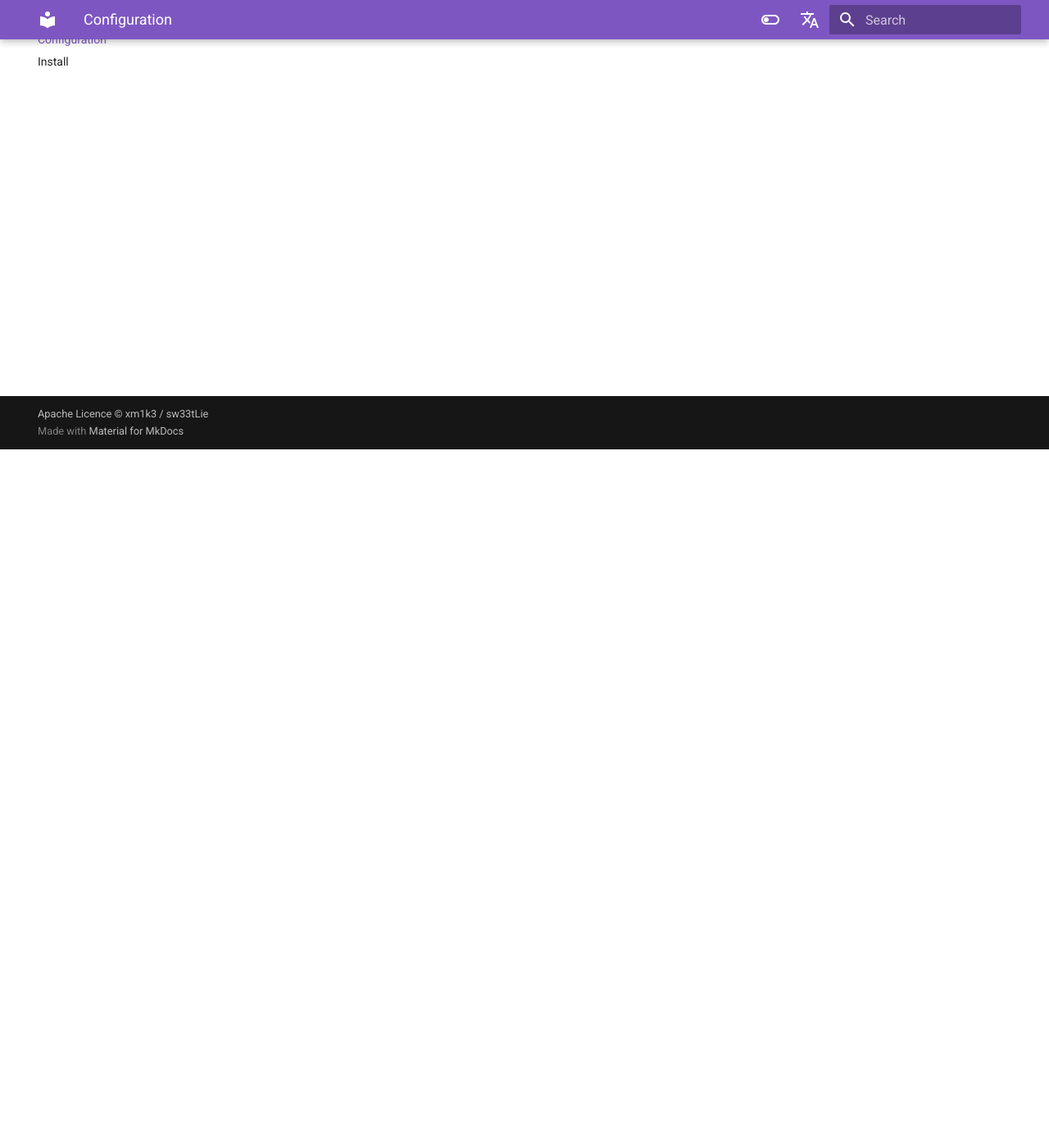
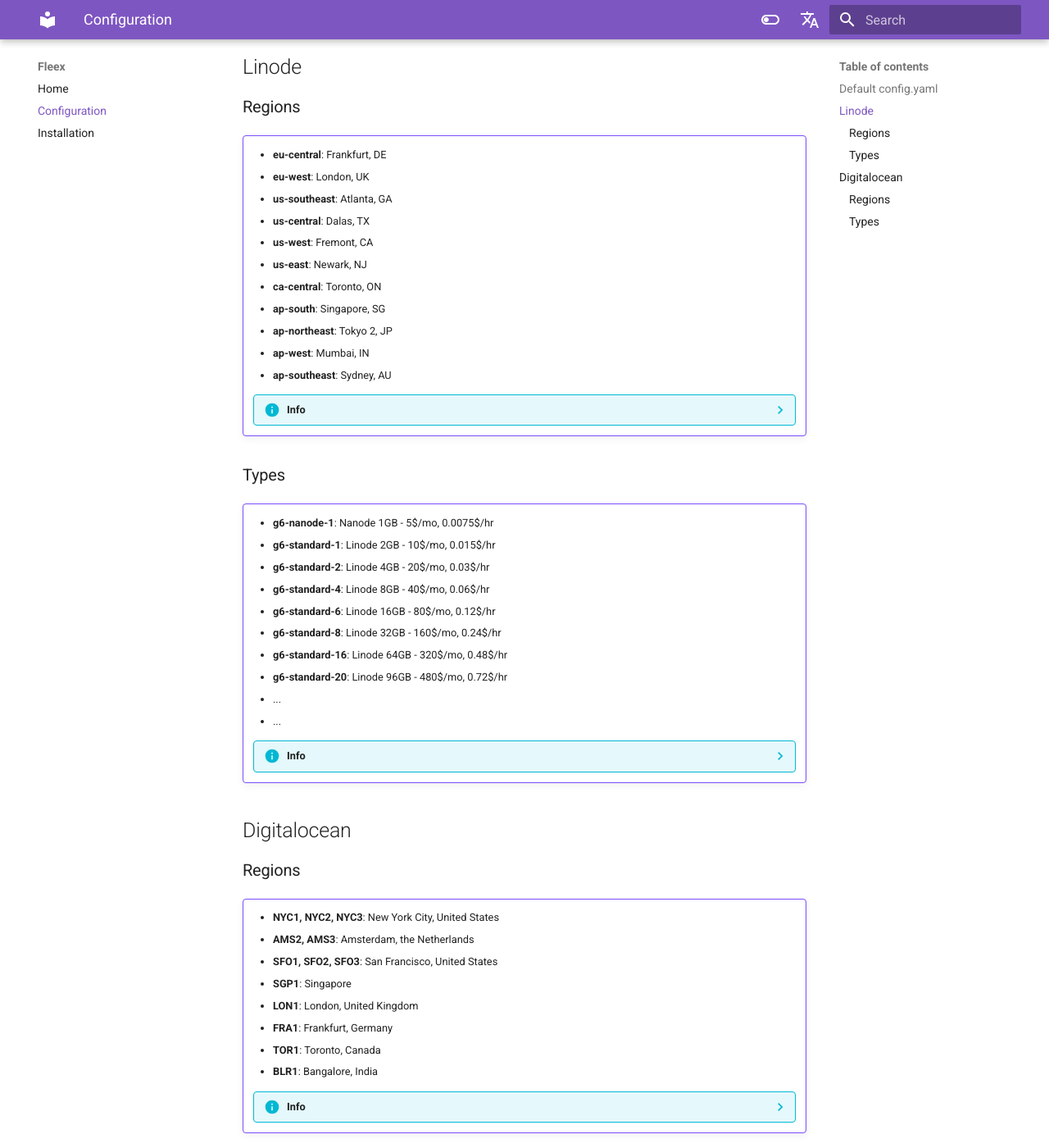
Before and after one commit to FleexSecurity/fleex-docs, an MkDocs documentation site: the page built from docs/config.md, in a window 1280 px wide and 1400 px high, scrolled down 852 px. Shown: the whole window at 82% size. Built offline with MkDocs 1.6.1 and Material for MkDocs 9.7.7, drawn with Linux system fonts in a browser that asks for light colours; comment, search, counter and statistics services are not loaded; some of the changed text lies outside the part shown.

Commit message:
Configuration docs

````diff
--- a/docs/config.md
+++ b/docs/config.md
@@ -1,7 +1,9 @@
 # Configuration
 
-!!! Note
-    Default location: $HOME/.fleex.yaml
+!!! Info
+    Default location: $HOME/fleex/config.yaml
+
+### Default config.yaml
 
 ```yaml
 provider: digitalocean / linode
@@ -33,3 +34,65 @@
     - vps
     - fleex
 ```
+
+## Linode
+
+### Regions
+!!! example ""
+    - **eu-central**: Frankfurt, DE
+    - **eu-west**: London, UK
+    - **us-southeast**: Atlanta, GA
+    - **us-central**: Dalas, TX
+    - **us-west**: Fremont, CA
+    - **us-east**: Newark, NJ
+    - **ca-central**: Toronto, ON
+    - **ap-south**: Singapore, SG
+    - **ap-northeast**: Tokyo 2, JP
+    - **ap-west**: Mumbai, IN
+    - **ap-southeast**: Sydney, AU
+    ??? Info -
+        More info on [Linode API](https://api.linode.com/v4/regions)
+
+### Types
+!!! example ""
+    - **g6-nanode-1**: Nanode 1GB - 5$/mo, 0.0075$/hr
+    - **g6-standard-1**: Linode 2GB - 10$/mo, 0.015$/hr
+    - **g6-standard-2**: Linode 4GB - 20$/mo, 0.03$/hr
+    - **g6-standard-4**: Linode 8GB - 40$/mo, 0.06$/hr
+    - **g6-standard-6**: Linode 16GB - 80$/mo, 0.12$/hr
+    - **g6-standard-8**: Linode 32GB - 160$/mo, 0.24$/hr
+    - **g6-standard-16**: Linode 64GB - 320$/mo, 0.48$/hr
+    - **g6-standard-20**: Linode 96GB - 480$/mo, 0.72$/hr
+    - ...
+    - ...
+    ??? Info -
+        More info on [Linode API](https://api.linode.com/v4/linode/types)
+
+## Digitalocean
+
+### Regions
+!!! example ""
+    - **NYC1, NYC2, NYC3**: New York City, United States
+    - **AMS2, AMS3**: Amsterdam, the Netherlands
+    - **SFO1, SFO2, SFO3**: San Francisco, United States
+    - **SGP1**: Singapore
+    - **LON1**: London, United Kingdom
+    - **FRA1**: Frankfurt, Germany
+    - **TOR1**: Toronto, Canada
+    - **BLR1**: Bangalore, India
+    ??? Info -
+        More info on [Digitalocean regional availability matrix ](https://docs.digitalocean.com/products/platform/availability-matrix/)
+
+### Types
+!!! example ""
+    - **s-1vcpu-1gb**: Standard - 5$/mo
+    - **s-1vcpu-2gb**: Standard - 10$/mo
+    - **s-1vcpu-3gb**: Standard - 15$/mo
+    - **s-2vcpu-4gb**: Standard - 20$/mo
+    - **s-4vcpu-8gb**: Standard - 40$/mo
+    - **s-6vcpu-16gb**: Standard - 80$/mo
+    - **s-8vcpu-32gb**: Standard - 160$/mo
+    - ...
+    - ...
+    ??? Info -
+        More info on [Digitalocean droplet plan](https://developers.digitalocean.com/documentation/changelog/api-v2/new-size-slugs-for-droplet-plan-changes/)
````
Also changed, not shown: other parts of docs/config.md (+1 -2 lines), docs/index.md (+1 -1 lines), docs/install.md (+5 -0 lines).
